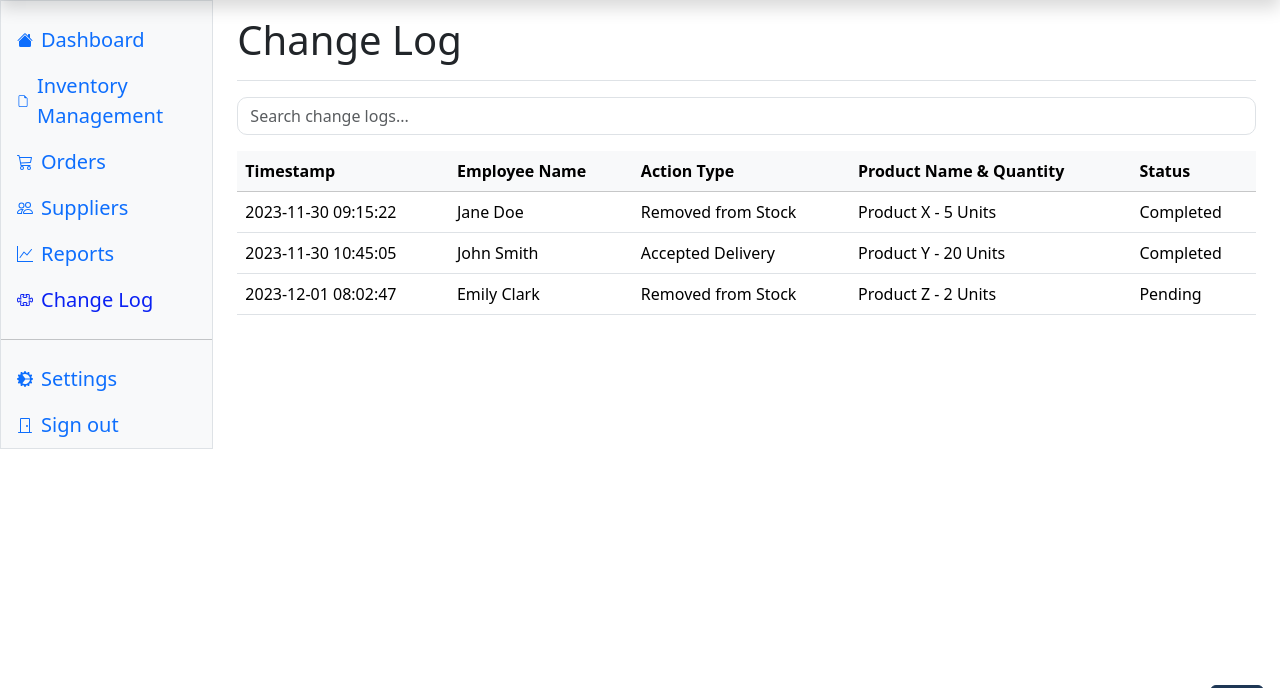
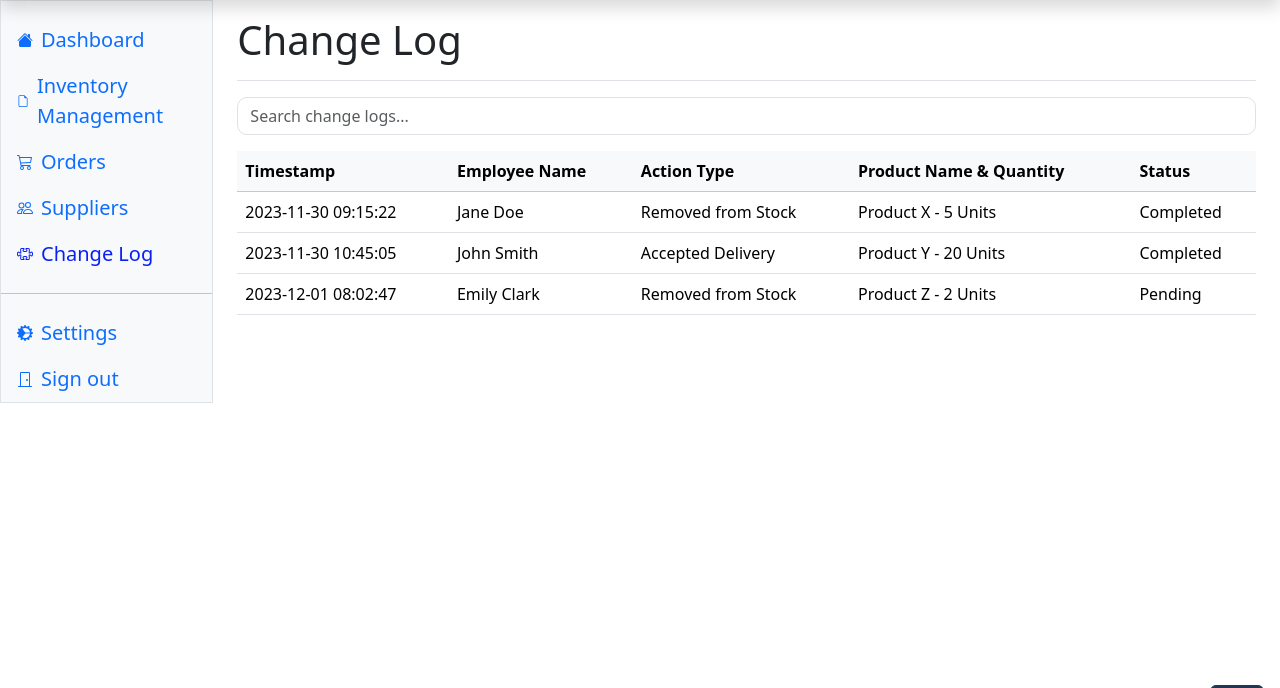
Before and after one commit to lsus-csc-jc/ECIMS, a Django app: page /changelog.html in a window 1280 px wide. Shown: the part 57-745 px from the top of the page. Run offline with Django 5.2, Linux system fonts and the light colour scheme; the visitor is signed in with stand-in values (Sample User, id 1); data that the repository does not hold is empty; some libraries are stand-ins or nearby versions.

Commit message:
deleted reports from changelog.html

```diff
--- a/core/templates/changelog.html
+++ b/core/templates/changelog.html
@@ -150,11 +150,6 @@
                   </a>
                 </li>
                 <li class="nav-item">
-                  <a class="nav-link d-flex align-items-center gap-2" href="#" data-page="reports.html">
-                    <svg class="bi"><use xlink:href="#graph-up"/></svg> Reports
-                  </a>
-                </li>
-                <li class="nav-item">
                   <a class="nav-link d-flex align-items-center gap-2 active" href="#" data-page="changelog.html">
                     <svg class="bi"><use xlink:href="#puzzle"/></svg> Change Log
                   </a>
```
